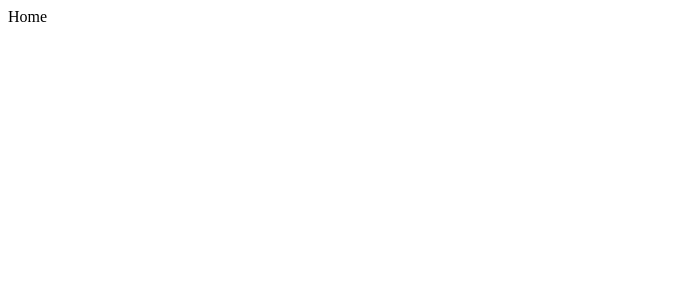
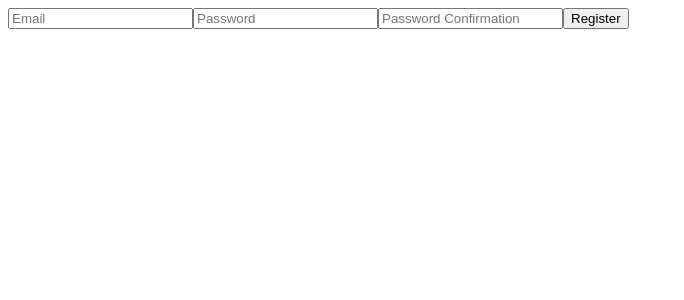
Before and after one commit to MA-Ahmad/react-auth-app, a React (Create React App) app: page / in a window 1280 px wide. Shown: the top 300 px of the page, without its empty margins (0-684 px from the left). Built offline with nearby package versions, Linux system fonts and the light colour scheme.

Commit message:
Update Home.js

```diff
--- a/src/components/Home.js
+++ b/src/components/Home.js
@@ -1,13 +1,9 @@
 import React, { Component } from "react";
+import Registration from "./auth/Registration";
 
 class Home extends Component {
-  constructor(props) {
-    super(props);
-    this.state = {};
-  }
   render() {
-    console.log("home");
-    return <div>Home</div>;
+    return <Registration />;
   }
 }
 
```
